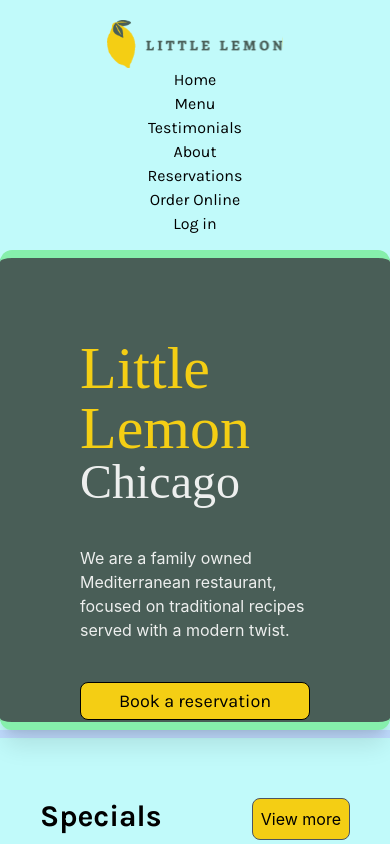
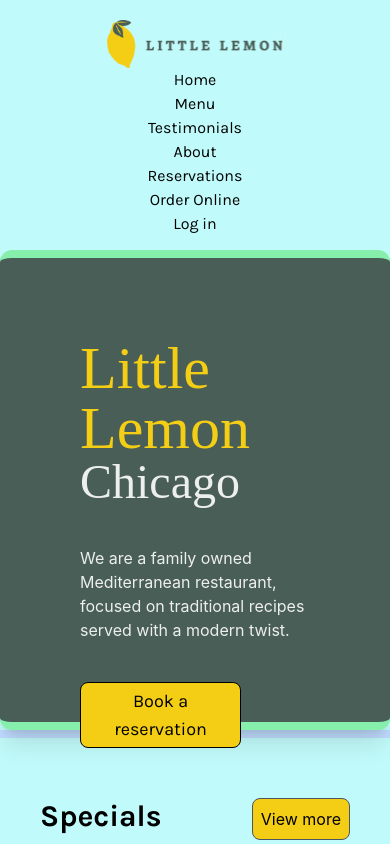
Before and after one commit to simplyajay/little-lemon, a React (Vite) app: page / in a window 390 px wide. Shown: the top 844 px of the page. Built offline with nearby package versions, Linux system fonts and the light colour scheme; a web font is replaced by a local one.

Commit message:
updated readme.md

```diff
--- a/src/pages/HomePage.jsx
+++ b/src/pages/HomePage.jsx
@@ -1,8 +1,14 @@
 import React from "react";
 import LittleLemonTitle from "../components/LittleLemonTitle";
 import Restaurant from "../assets/restaurant.png";
+import { useNavigate } from "react-router-dom";
 
 const HomePage = () => {
+  const navigate = useNavigate();
+  const handleButtonClick = () => {
+    navigate("/reservation");
+    window.scrollTo({ top: 0, behavior: "smooth" });
+  };
   return (
     <div className="w-full grid grid-cols-1 md:grid-cols-5">
       <div className="menu-cover bg-customGreen p-10 shadow-xl rounded-xl border-b-8 border-t-8 border-green-300">
@@ -14,7 +20,11 @@ const HomePage = () => {
             traditional recipes served with a modern twist.
           </h1>
 
-          <button className="border border-solid border-black rounded-lg bg-customYellow font-karla p-1 text-lg">
+          <button
+            className="max-w-[70%] xs:md-max-w[30%] md:max-w-[60%] border border-solid
+           border-black rounded-lg bg-customYellow font-karla p-1 text-lg"
+            onClick={handleButtonClick}
+          >
             Book a reservation
           </button>
         </div>
```
Also changed, not shown: 1 other file (tests, documents, lock files or other folders).
